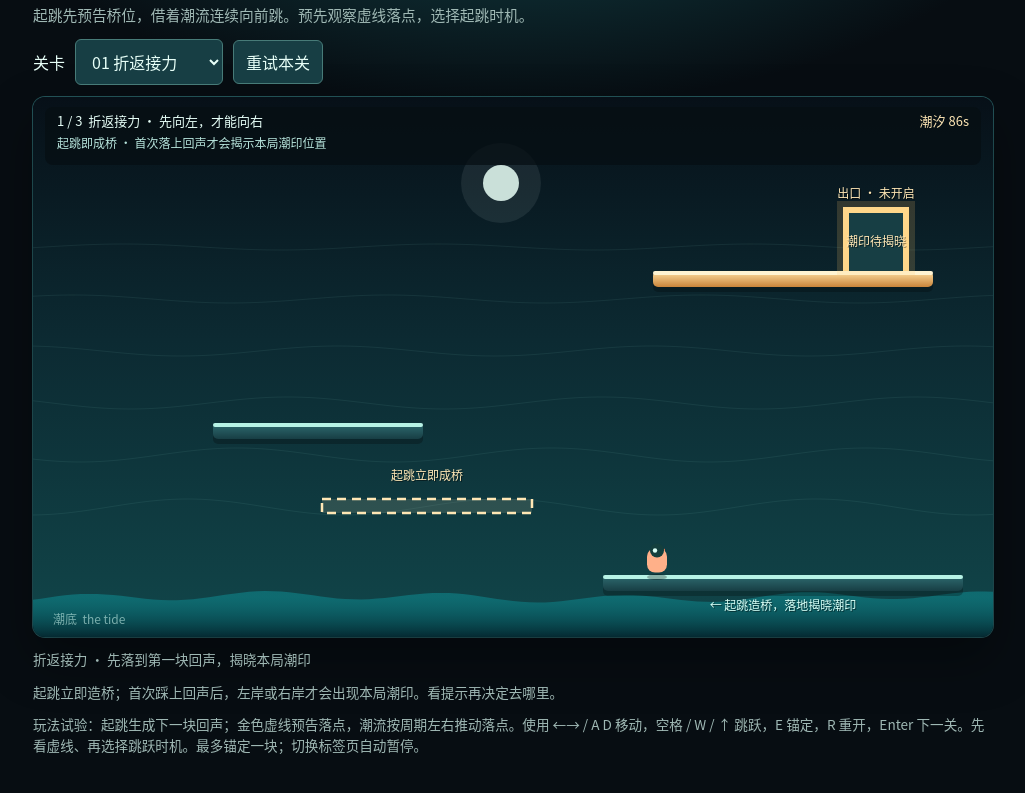
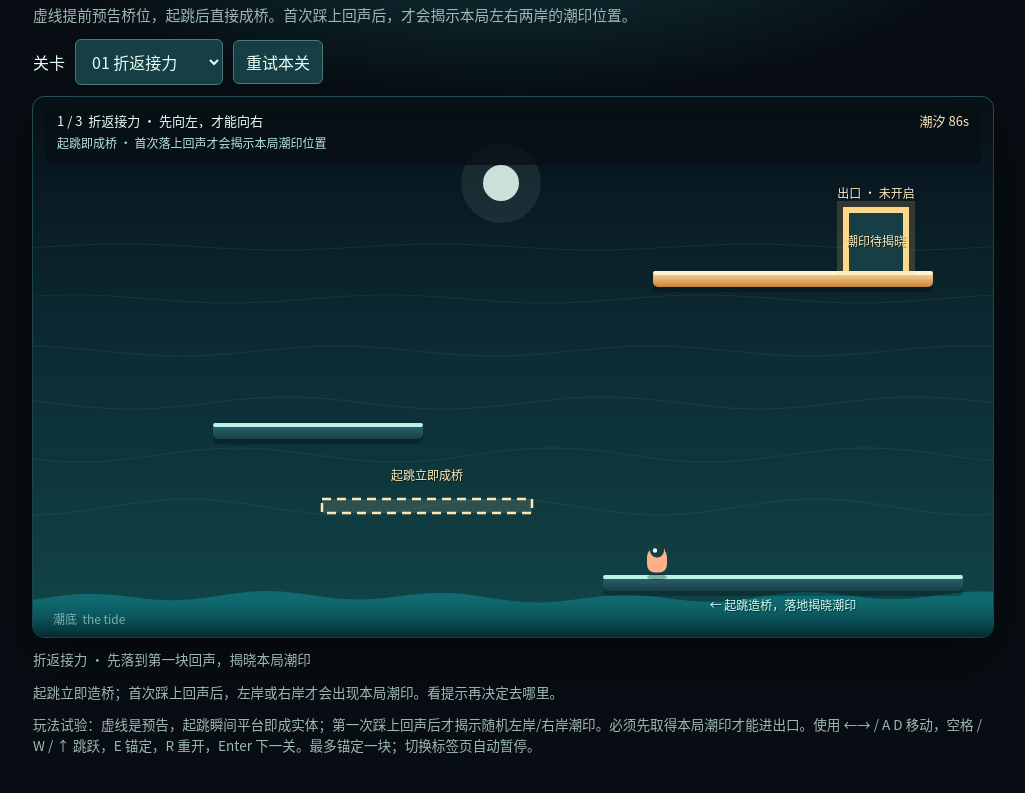
Before and after one commit to siskosun/echo-tide, a website built with Vite: page index.html in a window 1280 px wide. Shown: the part 61-854 px from the top of the page, without its empty margins (127-1152 px from the left). Built offline with nearby package versions, Linux system fonts and the light colour scheme; animation ran at ten frames a second.

Commit message:
docs(EXP-5): make immediate-solid bridge and post-landing route reveal explicit

```diff
--- a/index.html
+++ b/index.html
@@ -63,12 +63,12 @@
   <body>
     <div class="wrap">
       <h1>Echo Tide <span>/ 叠影潮</span></h1>
-      <p class="lede">起跳先预告桥位，借着潮流连续向前跳。预先观察虚线落点，选择起跳时机。</p>
+      <p class="lede">虚线提前预告桥位，起跳后直接成桥。首次踩上回声后，才会揭示本局左右两岸的潮印位置。</p>
       <div class="toolbar"><label for="room">关卡</label><select id="room"><option value="0">01 折返接力</option><option value="1">02 留一条退路</option><option value="2">03 借路归航</option></select><button id="restart" type="button">重试本关</button><button id="next" type="button" hidden>下一关 →</button></div>
       <canvas id="game" width="960" height="540" tabindex="0" aria-label="叠影潮游戏。方向键或 AD 移动，空格跳跃，E 锚定，R 重开。"></canvas>
       <p id="status" class="foot" role="status" aria-live="polite"></p>
       <p id="hint" class="foot"></p>
-      <p class="foot">玩法试验：起跳生成下一块回声；金色虚线预告落点，潮流按周期左右推动落点。使用 ←→ / A D 移动，空格 / W / ↑ 跳跃，E 锚定，R 重开，Enter 下一关。先看虚线、再选择跳跃时机。最多锚定一块；切换标签页自动暂停。</p>
+      <p class="foot">玩法试验：虚线是预告，起跳瞬间平台即成实体；第一次踩上回声后才揭示随机左岸/右岸潮印。必须先取得本局潮印才能进出口。使用 ←→ / A D 移动，空格 / W / ↑ 跳跃，E 锚定，R 重开，Enter 下一关。最多锚定一块；切换标签页自动暂停。</p>
     </div>
     <script type="module" src="/src/main.js"></script>
   </body>
```
